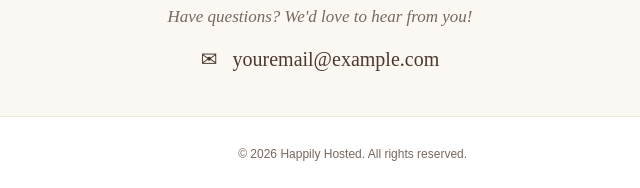
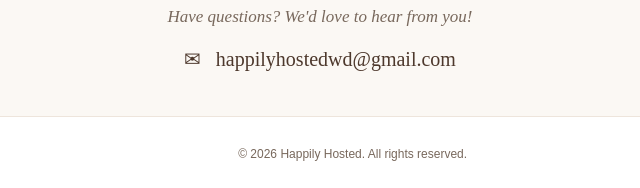
Before and after one commit to happilyhostedwd/HppilyHostedwd, a plain HTML site: page Happily Hosted/index.html in a window 1280 px wide. Shown: the part 871-1059 px from the top of the page, 320-960 px from the left. Drawn offline with Linux system fonts and the light colour scheme.

Commit message:
Update website layout

```diff
--- a/Happily Hosted/index.html
+++ b/Happily Hosted/index.html
@@ -85,8 +85,8 @@
             Have questions? We'd love to hear from you!
         </p>
 
-        <a href="mailto:youremail@example.com" class="email">
-            ✉ &nbsp; youremail@example.com
+        <a href="mailto:happilyhostedwd@gmail.com" class="email">
+            ✉ &nbsp; happilyhostedwd@gmail.com
         </a>
 
     </section>
```
Also changed, not shown: index.html (+5 -0 lines), android-chrome-192x192.png (added), android-chrome-512x512.png (added), apple-touch-icon.png (added), favicon-16x16.png (added), favicon-32x32.png (added), favicon.ico (added), site.webmanifest (added).
